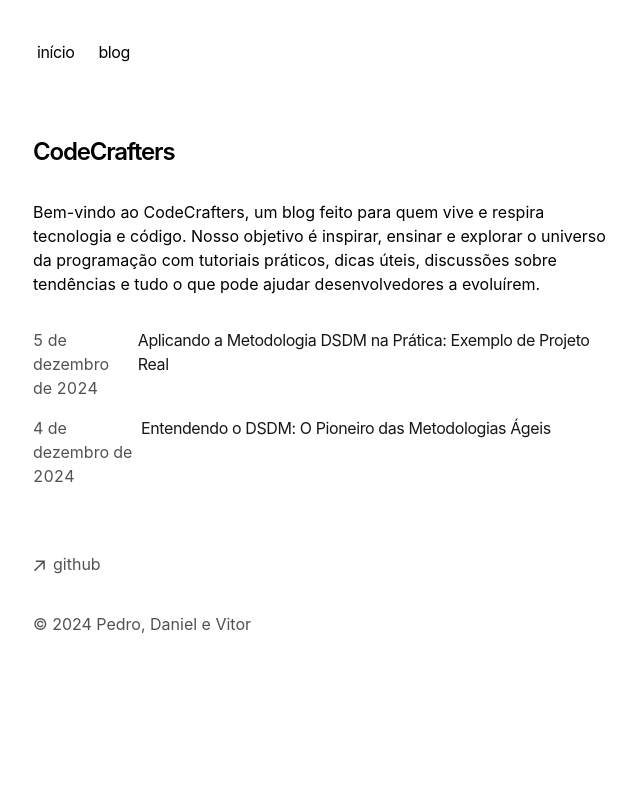
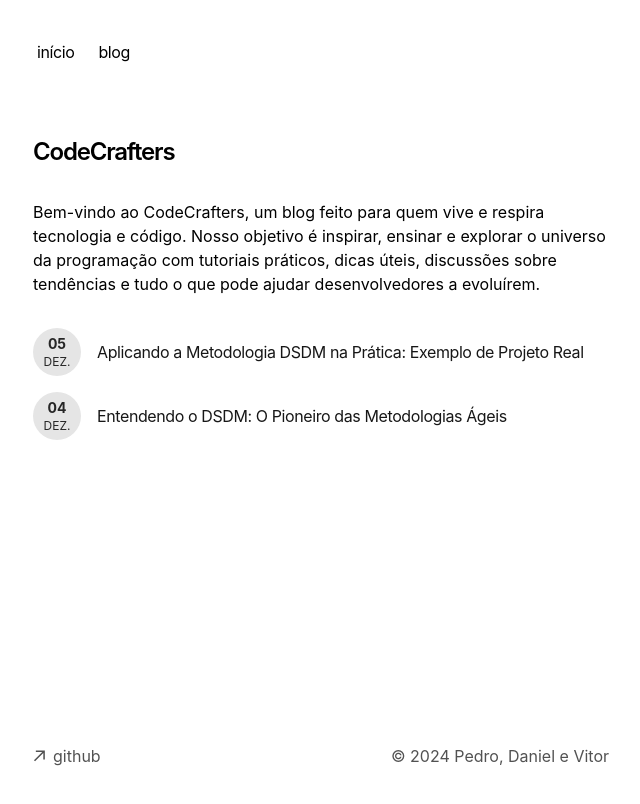
Before and after one commit to pedrordgsr/codecrafters, a Next.js app: page / in a window 1280 px wide. Shown: the top 804 px of the page, without its empty margins (319-959 px from the left). Built offline with nearby package versions, Linux system fonts and the light colour scheme.

Commit message:
Feito alterações no projeto ajustado exibição das postagens

```diff
--- a/app/components/footer.tsx
+++ b/app/components/footer.tsx
@@ -17,9 +17,10 @@ function ArrowIcon() {
 
 export default function Footer() {
   return (
-    <footer className="mb-16">
-      <ul className="font-sm mt-8 flex flex-col space-x-0 space-y-2 text-neutral-600 md:flex-row md:space-x-4 md:space-y-0 dark:text-neutral-300">
-        <li>
+    <footer className="mt-auto mb-16">
+      <ul className="font-sm mt-8 flex text-neutral-600 md:flex-row md:space-x-4 md:space-y-0 dark:text-neutral-300">
+        <li className="flex-auto ">
+          <div className="mt-8">
             <a
               className="flex items-center transition-all hover:text-neutral-800 dark:hover:text-neutral-100"
               rel="noopener noreferrer"
@@ -27,13 +28,16 @@ export default function Footer() {
               href="https://github.com/pedrordgsr/codecrafters"
             >
               <ArrowIcon />
-            <p className="ml-2 h-7">github</p>
+              <p className="ml-2">github</p>
             </a>
+          </div>
         </li>
-      </ul>
+        <li>
           <p className="mt-8 text-neutral-600 dark:text-neutral-300">
             © {new Date().getFullYear()} Pedro, Daniel e Vitor
           </p>
+        </li>
+      </ul>
     </footer>
-  )
+  );
 }
--- a/app/components/posts.tsx
+++ b/app/components/posts.tsx
@@ -15,22 +15,31 @@ export function BlogPosts() {
           }
           return 1
         })
-        .map((post) => (
-          <Link
-            key={post.slug}
-            className="flex flex-col space-y-1 mb-4"
-            href={`/blog/${post.slug}`}
-          >
-            <div className="w-full flex flex-col md:flex-row space-x-0 md:space-x-2">
-              <p className="text-neutral-600 dark:text-neutral-400 w-[100px] tabular-nums">
-                {formatDate(post.metadata.publishedAt, false)}
-              </p>
+        .map((post) => {
+          // Extraímos o dia e o mês (nome abreviado em português)
+          const date = new Date(post.metadata.publishedAt)
+          const day = date.toLocaleString('pt-BR', { day: '2-digit' })
+          const month = date.toLocaleString('pt-BR', { month: 'short' })
+
+          return (
+            <Link
+              key={post.slug}
+              className="flex items-center space-x-4 mb-4  hover:bg-neutral-200 hover:dark:bg-neutral-700 rounded-full	"
+              href={`/blog/${post.slug}`}
+            >
+              {/* Bolinha com o dia e o mês */}
+              <div className="flex flex-col items-center justify-center w-12 h-12 bg-neutral-200 dark:bg-neutral-700 text-neutral-800 dark:text-neutral-100 rounded-full">
+                <span className="text-sm font-bold">{day}</span>
+                <span className="text-xs uppercase">{month}</span>
+              </div>
+
+              {/* Título do post */}
               <p className="text-neutral-900 dark:text-neutral-100 tracking-tight">
                 {post.metadata.title}
               </p>
-            </div>
-          </Link>
-        ))}
+            </Link>
+          )
+        })}
     </div>
   )
 }
--- a/app/layout.tsx
+++ b/app/layout.tsx
@@ -53,7 +53,7 @@ export default function RootLayout({
       )}
     >
       <body className="antialiased max-w-xl mx-4 mt-8 lg:mx-auto">
-        <main className="flex-auto min-w-0 mt-6 flex flex-col px-2 md:px-0">
+        <main className="flex-auto min-w-0 mt-6 flex flex-col px-2 md:px-0  min-h-screen">
           <Navbar />
           {children}
           <Footer />
```
Also changed, not shown: 1 other file (tests, documents, lock files or other folders). Lines whose indentation alone changed are shown as unchanged.
